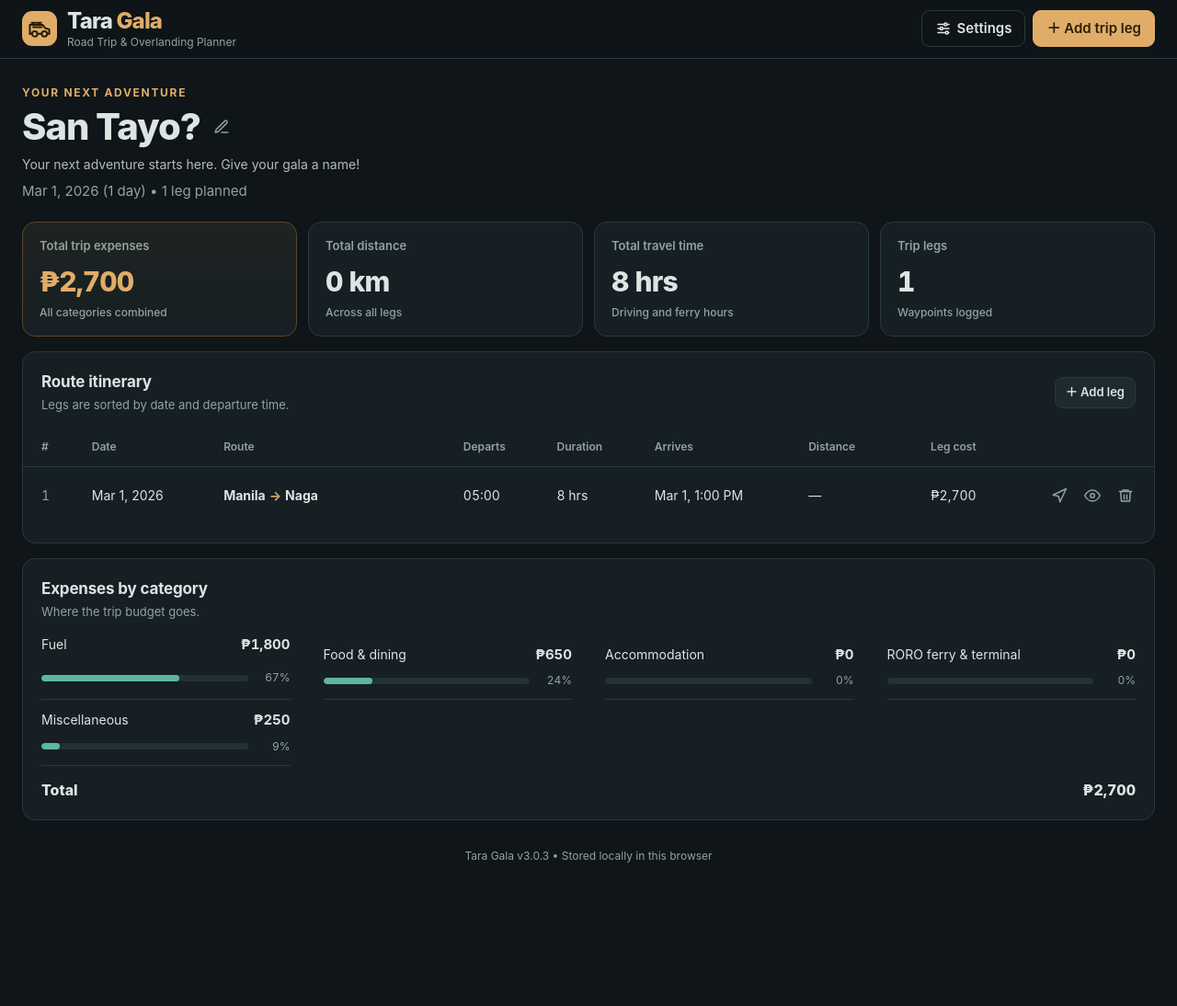
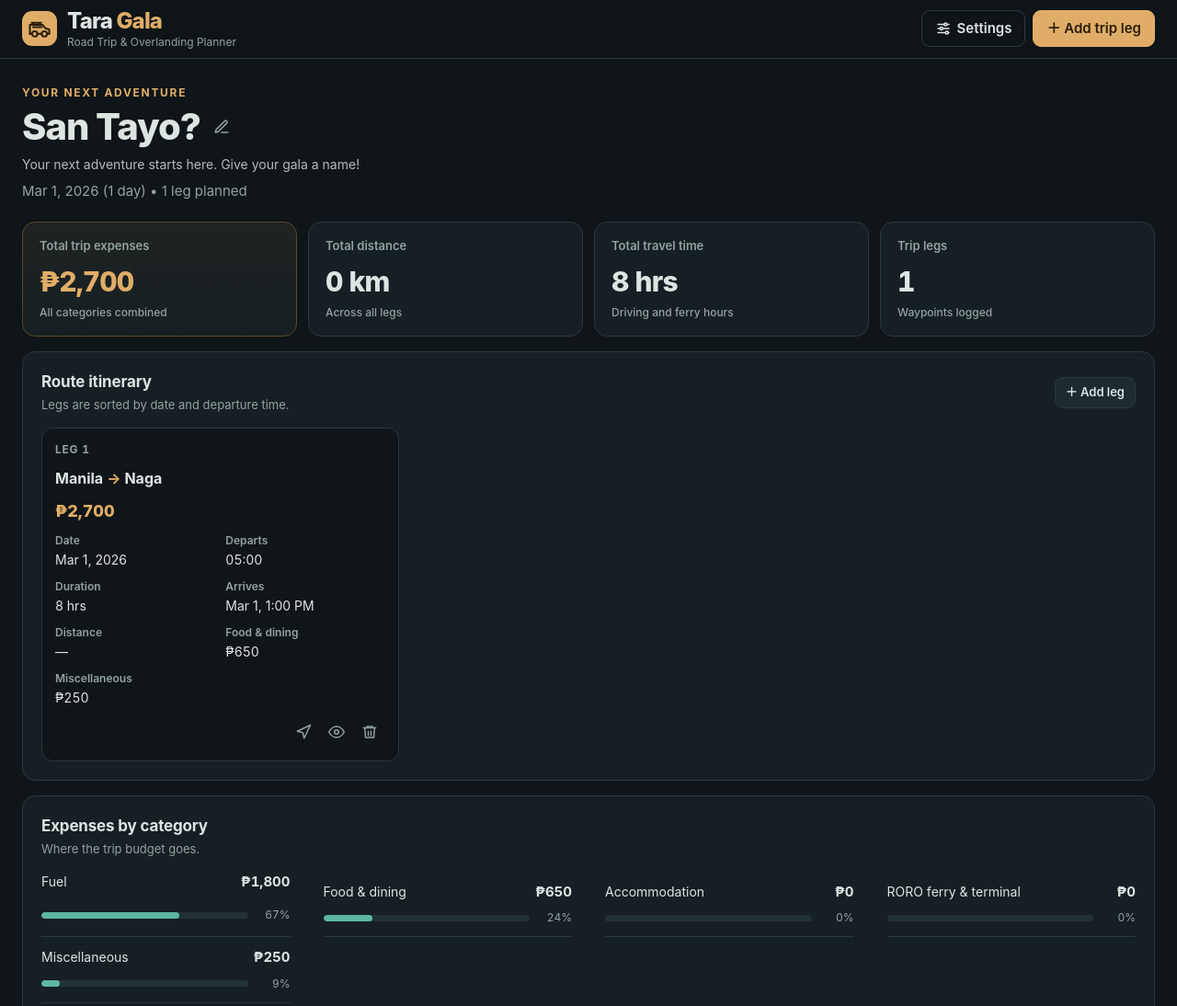
Before and after one commit to joshuagayanelo/tara-gala, a plain HTML site: page index.html in a window 1280 px wide. Shown: the top 1094 px of the page at 92% size. Before the commit the page ends 968 px from the top, so only its background shows below. Drawn offline with Linux system fonts and the light colour scheme.

Commit message:
Add files via upload

```diff
--- a/index.html
+++ b/index.html
@@ -122,10 +122,11 @@ a.icon-btn{text-decoration:none}
 .settings{max-width:760px;display:grid;gap:var(--gap)}
 
 /* ---------- Itinerary table (cards on small screens) ---------- */
-.table-wrap{margin:0 -20px}
+.table-wrap{margin:0 -20px;overflow-x:auto}   /* safety net: scrolls instead of squeezing if a screen is slightly too narrow */
 table{border-collapse:collapse;width:100%;font-size:14px}
-th{text-align:left;color:var(--muted);font-weight:600;font-size:12px;padding:12px 16px;border-bottom:1px solid var(--line);white-space:nowrap}
-td{padding:14px 16px;border-bottom:1px solid var(--line);vertical-align:middle;white-space:nowrap}
+th{text-align:left;color:var(--muted);font-weight:600;font-size:12px;padding:12px;border-bottom:1px solid var(--line);white-space:nowrap}
+td{padding:14px 12px;border-bottom:1px solid var(--line);vertical-align:middle;white-space:nowrap}
+th.exp-h{white-space:normal;line-height:1.25;min-width:64px}
 tbody.leg:hover{background:var(--hover)}
 tbody.leg tr.main td{border-bottom:0;padding-bottom:6px}
 tbody.leg td.stay-cell{padding:0 16px 14px 20px;border-bottom:1px solid var(--line)}
@@ -135,7 +136,7 @@ tbody.leg.no-stay:last-of-type tr.main td{border-bottom:0}
 th:first-child,td:first-child{padding-left:20px}
 th:last-child,td:last-child{padding-right:14px}
 td.idx{color:var(--muted)}
-td.route{font-weight:700;white-space:normal;min-width:200px}
+td.route{font-weight:700;white-space:normal;min-width:180px}
 .arrow{color:var(--accent);margin:0 4px}
 .route-name{display:inline-block;max-width:100%;margin-bottom:5px;padding:2px 9px;border-radius:6px;font-size:12px;font-weight:700;
   line-height:1.5;color:var(--accent);background:var(--accent-soft);border:1px solid var(--accent-edge)}
@@ -257,18 +258,11 @@ dialog.small-dialog{width:min(460px,calc(100% - 24px))}
   transition:opacity .2s,transform .2s;z-index:30;box-shadow:0 10px 30px var(--shadow)}
 .toast.show{opacity:1;transform:translate(-50%,0)}
 
-/* ---------- Wide screens: itinerary and expenses side by side ---------- */
-@media(min-width:1440px){
-  .layout{grid-template-columns:minmax(0,1fr) 320px}
-  .side{position:sticky;top:76px}
-  #expenses{display:block}
-}
-
 /* ---------- Tablet and below: the itinerary table becomes cards ---------- */
-@media(max-width:1180px){
-  .table-wrap{margin:0}
+@media(max-width:1400px){
+  .table-wrap{margin:0;overflow:visible}
   #legsTable,#legsTable tbody,#legsTable tr,#legsTable td{display:block}
-  #legsTable{display:grid;grid-template-columns:repeat(2,minmax(0,1fr));gap:12px}
+  #legsTable{display:grid;grid-template-columns:repeat(auto-fill,minmax(340px,1fr));gap:12px}
   #legsTable thead{display:none}
   #legsTable tbody.leg{display:grid;grid-template-columns:1fr 1fr;gap:10px 12px;background:var(--bg);border:1px solid var(--line);
     border-radius:12px;padding:14px;align-content:start}
@@ -281,6 +275,7 @@ dialog.small-dialog{width:min(460px,calc(100% - 24px))}
   #legsTable tbody.leg td.route{order:-2;grid-column:1/-1;font-size:16px;min-width:0}
   #legsTable tbody.leg td.cost{order:-1;grid-column:1/-1;font-size:18px;font-weight:800;color:var(--accent)}
   #legsTable tbody.leg td.cost::before{display:none}
+  #legsTable tbody.leg td.exp.zero{display:none}
   #legsTable tbody.leg td.stay-cell{order:5;grid-column:1/-1;border-top:1px solid var(--line)!important;padding-top:10px!important}
   #legsTable tbody.leg td.act{order:6;grid-column:1/-1}
   .stay-info{display:grid;grid-template-columns:1fr 1fr;gap:8px 12px}
@@ -463,6 +458,9 @@ window.TARA_THEMES = {
             <thead><tr>
               <th scope="col">#</th><th scope="col">Date</th><th scope="col">Route</th><th scope="col">Departs</th>
               <th scope="col">Duration</th><th scope="col">Arrives</th><th scope="col">Distance</th>
+              <th scope="col" class="right exp-h" title="Food &amp; dining">Food &amp; dining</th>
+              <th scope="col" class="right exp-h" title="RORO ferry &amp; terminal">RORO &amp; terminal</th>
+              <th scope="col" class="right exp-h" title="Miscellaneous">Misc.</th>
               <th scope="col" class="right">Leg cost</th>
               <th scope="col"><span class="sr-only">Actions</span></th>
             </tr></thead>
@@ -581,7 +579,7 @@ window.TARA_THEMES = {
       </div>
     </fieldset>
     <fieldset>
-      <legend>Estimated costs (₱)</legend>
+      <legend>Expenses (₱)</legend>
       <div class="grid">
         <div class="field"><label for="fuelPrice">Fuel price (₱ per liter)</label><input id="fuelPrice" type="number" min="0" step=".01" inputmode="decimal" placeholder="e.g. 62.50"></div>
         <div class="field"><label for="kmPerL">Vehicle consumption (km/L)</label><input id="kmPerL" type="number" min="0" step=".1" inputmode="decimal" placeholder="e.g. 12"></div>
@@ -667,7 +665,7 @@ window.TARA_THEMES = {
 
 /* ---------- Config ---------- */
 const APP_NAME = "Tara Gala";
-const APP_VERSION = "3.0.3";   // bump on every change (see the changelog in README.md)
+const APP_VERSION = "3.1.0";   // bump on every change (see the changelog in README.md)
 const STORAGE_KEY = "galanellos-overland-2026-v1";
 const SETTINGS_KEY = "galanellos-overland-2026-settings";
 const DEFAULT_TITLE = "San Tayo?";
@@ -833,6 +831,13 @@ function renderStats(active) {
 
 const NOT_ADDED = `<span class="na">Not added</span>`;
 
+/* Expense columns shown in the itinerary: ₱0 in the table, hidden on cards when nothing was added */
+const EXP_COLS = [
+  { key: "food", label: "Food & dining" },
+  { key: "roro", label: "RORO ferry & terminal" },
+  { key: "misc", label: "Miscellaneous" },
+];
+
 /* The "Staying at / Check-in / Check-out" strip under each leg (the note is cut to 30 characters on wide screens) */
 function stayInfo(l) {
   const stay = l.stay
@@ -862,6 +867,7 @@ function renderLegs(active) {
         <td data-label="Duration" class="num">${esc(fmtDuration(l.duration))}</td>
         <td data-label="Arrives">${esc(arrival(l))}</td>
         <td data-label="Distance" class="num">${num(l.distance) ? esc(fmtKm(l.distance)) : "—"}</td>
+        ${EXP_COLS.map(c => `<td data-label="${esc(c.label)}" class="exp num right${num(l[c.key]) > 0 ? "" : " zero"}">${peso(l[c.key])}</td>`).join("")}
         <td class="cost num right">${peso(legCost(l))}</td>
         <td class="act"><div class="actions">
           ${(l.from || l.fromLoc) && (l.to || l.toLoc)
@@ -871,7 +877,7 @@ function renderLegs(active) {
           <button class="icon-btn danger" type="button" data-action="delete" data-id="${esc(l.id)}" aria-label="Delete leg ${i + 1}" title="Delete">${icon("trash")}</button>
         </div></td>
       </tr>
-      ${l.stay ? `<tr class="stayrow"><td class="stay-cell" colspan="9">${stayInfo(l)}</td></tr>` : ""}   <!-- hidden when no "Staying at" value -->
+      ${l.stay ? `<tr class="stayrow"><td class="stay-cell" colspan="12">${stayInfo(l)}</td></tr>` : ""}   <!-- hidden when no "Staying at" value -->
     </tbody>`).join(""));
   $("emptyLegs").hidden = active.length > 0;
 }
@@ -1115,7 +1121,7 @@ function viewHtml(l) {
       ${kv("Check-in", timeOrNot(l.checkIn))}
       ${kv("Check-out", timeOrNot(l.checkOut))}
     </dl></section>
-    <section class="view-sec"><h3>Estimated costs</h3>
+    <section class="view-sec"><h3>Expenses</h3>
       ${costs}
       <div class="cost-line total"><span>Leg total</span><span class="num">${peso(legCost(l))}</span></div>
       ${fuelBasis}
```
